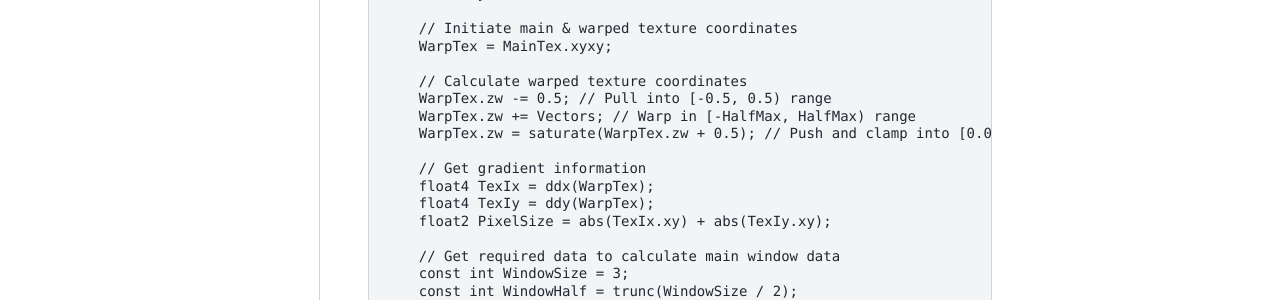
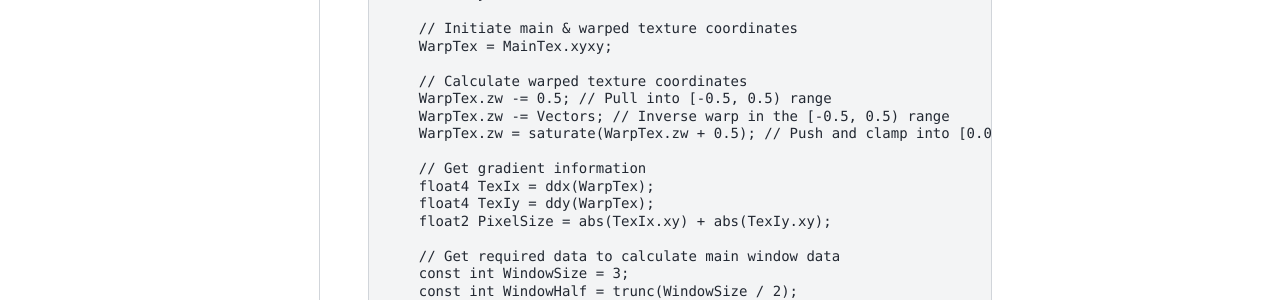
Before and after one commit to papadanku/papadanku.github.io, a Sphinx documentation site: the page built from doc/source/blog/opticalflow.rst, in a window 1280 px wide and 1400 px high, scrolled down 780 px. Shown: the part 800-1100 px from the top of the window. Built offline with Sphinx 7.4.7 and the PyData theme 0.15.4, drawn with Linux system fonts in a browser that asks for light colours; some of the changed text lies outside the part shown.

Commit message:
Update opticalflow.rst

```diff
--- a/doc/source/blog/opticalflow.rst
+++ b/doc/source/blog/opticalflow.rst
@@ -70,7 +70,7 @@ Source Code
 
         // Calculate warped texture coordinates
         WarpTex.zw -= 0.5; // Pull into [-0.5, 0.5) range
-        WarpTex.zw += Vectors; // Warp in [-HalfMax, HalfMax) range
+        WarpTex.zw -= Vectors; // Inverse warp in the [-0.5, 0.5) range
         WarpTex.zw = saturate(WarpTex.zw + 0.5); // Push and clamp into [0.0, 1.0) range
 
         // Get gradient information
```
